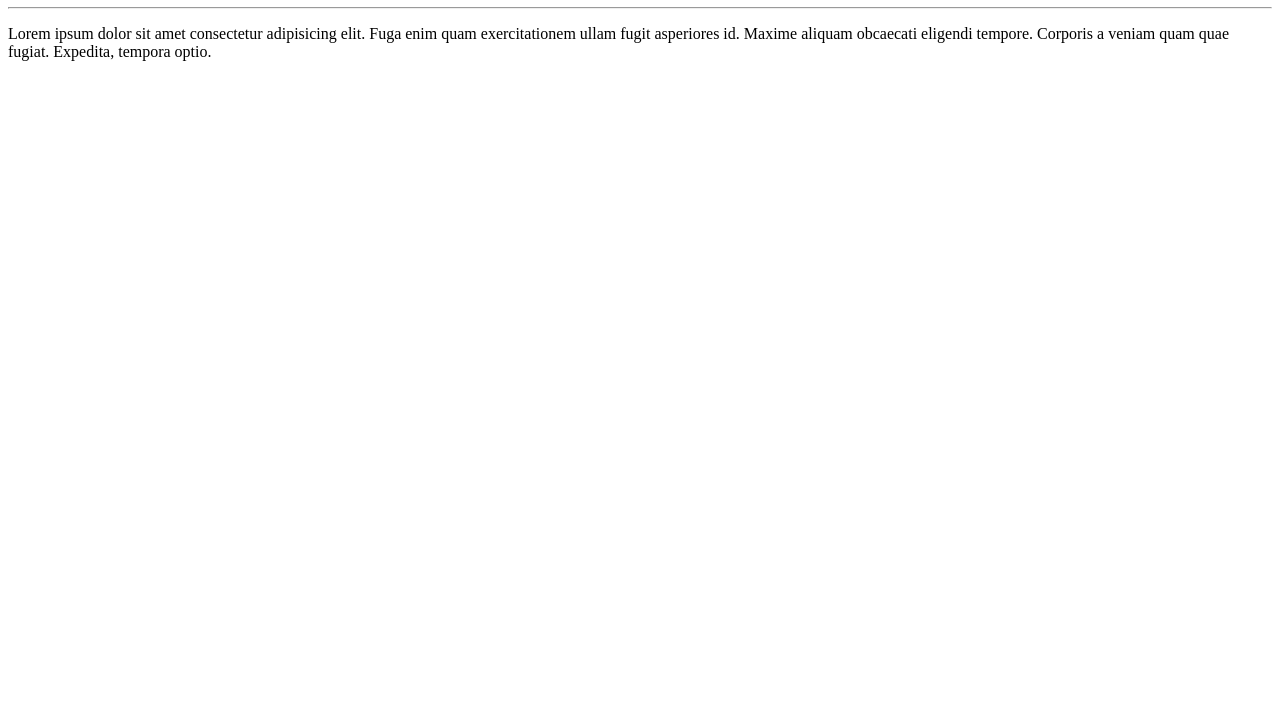
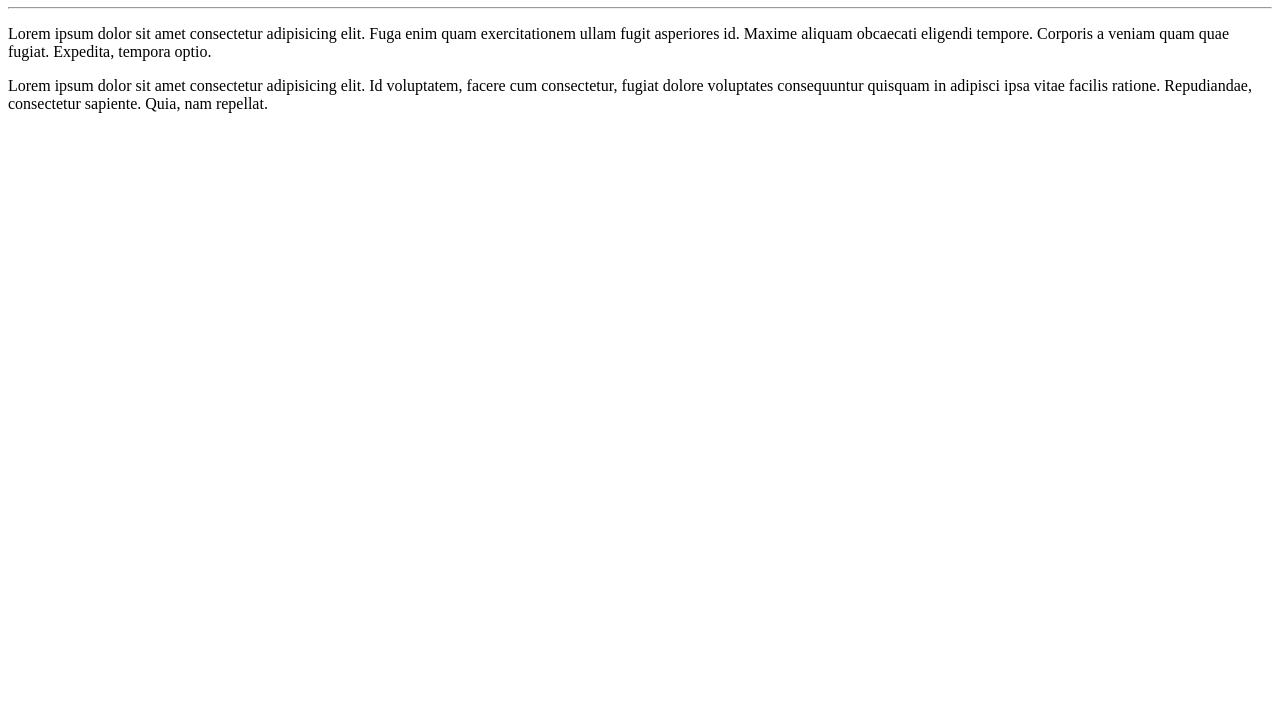
Before and after one commit to becajaseira/Ola-Mundo, a plain HTML site: page site-exemplo/index.html in a window 1280 px wide. Shown: the part 73-800 px from the top of the page. Drawn offline with Linux system fonts and the light colour scheme.

Commit message:
Adicionei um parágrafo

```diff
--- a/site-exemplo/index.html
+++ b/site-exemplo/index.html
@@ -10,5 +10,6 @@
     <h1>Olá, Mundo</h1>
     <hr>
     <p>Lorem ipsum dolor sit amet consectetur adipisicing elit. Fuga enim quam exercitationem ullam fugit asperiores id. Maxime aliquam obcaecati eligendi tempore. Corporis a veniam quam quae fugiat. Expedita, tempora optio.</p>
+    <p>Lorem ipsum dolor sit amet consectetur adipisicing elit. Id voluptatem, facere cum consectetur, fugiat dolore voluptates consequuntur quisquam in adipisci ipsa vitae facilis ratione. Repudiandae, consectetur sapiente. Quia, nam repellat.</p>
 </body>
 </html>
```
